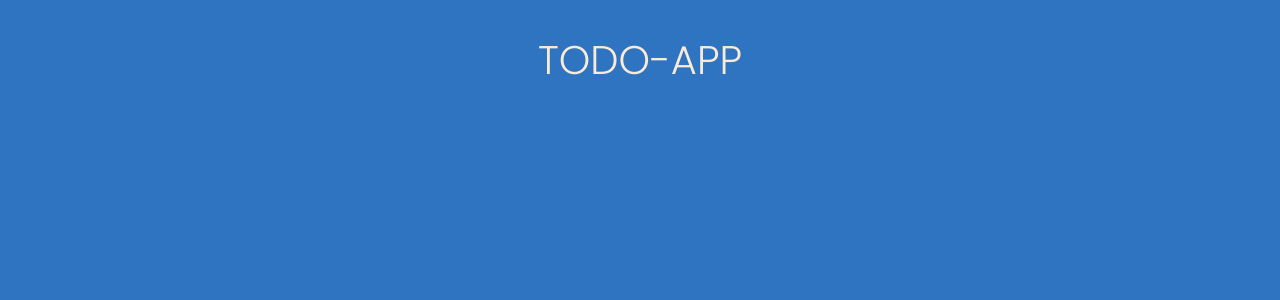
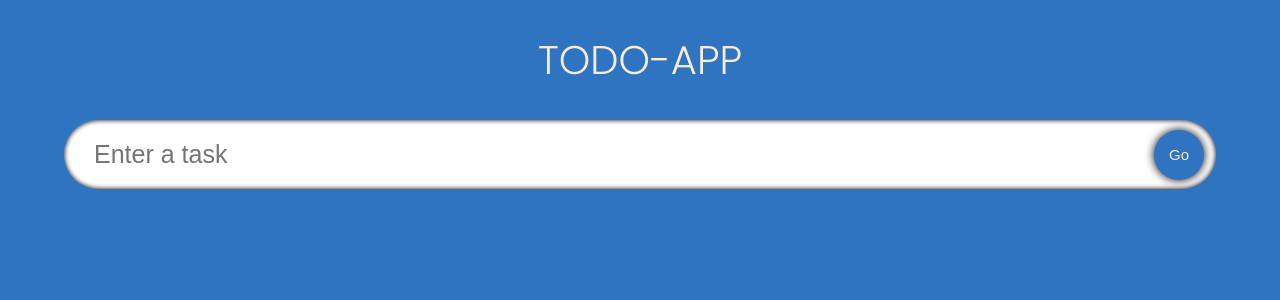
Before and after one commit to SreeparnaPaul/TypeScript, a React (Create React App) app in the folder todo_app/: page / in a window 1280 px wide. Shown: the top 300 px of the page. Built offline with nearby package versions, Linux system fonts and the light colour scheme.

Commit message:
inputField created

```diff
--- a/todo_app/src/App.tsx
+++ b/todo_app/src/App.tsx
@@ -1,12 +1,15 @@
-import React from 'react';
-import './App.css';
+import React, { useState } from "react";
+import "./App.css";
+import InputField from "./components/InputField";
 
-const App:React.FC=()=> {
+const App: React.FC = () => {
+  const [todo, setTodo] = useState<string>("");
   return (
     <div className="App">
-    <span className="heading">TODO-APP</span>
+      <span className="heading">TODO-APP</span>
+      <InputField todo={todo} setTodo={setTodo} />
     </div>
   );
-}
+};
 
 export default App;
--- /dev/null
+++ b/todo_app/src/components/InputField.tsx
@@ -0,0 +1,25 @@
+import React from "react";
+import "./styles.css";
+
+interface Props {
+  todo: string;
+  setTodo: React.Dispatch<React.SetStateAction<string>>;
+}
+const InputField: React.FC<Props> = ({ todo, setTodo }: Props) => {
+  return (
+    <form className="input">
+      <input
+        type="input"
+        value={todo}
+        onChange={(e) => setTodo(e.target.value)}
+        placeholder="Enter a task"
+        className="input_box"
+      />
+      <button className="input_submit" type="submit">
+        Go
+      </button>
+    </form>
+  );
+};
+
+export default InputField;
--- /dev/null
+++ b/todo_app/src/components/styles.css
@@ -0,0 +1,41 @@
+.input {
+  display: flex;
+  width: 90%;
+  position: relative;
+  align-items: center;
+}
+
+.input_box {
+  width: 100%;
+  border-radius: 50px;
+  padding: 20px 30px;
+  font-size: 25px;
+  border: none;
+  transition: 0.2s;
+  box-shadow: inset 0 0 5px black;
+}
+.input_box:focus {
+  box-shadow: 0 0 10px 1000px rgba(0, 0, 0, 0);
+  outline: none;
+}
+.input_submit {
+  position: absolute;
+  width: 50px;
+  height: 50px;
+  margin: 12px;
+  border-radius: 50px;
+  right: 0px;
+  border: none;
+  font-size: 15px;
+  background-color: #2f74c0;
+  color: antiquewhite;
+  transition: 0.2s all;
+  box-shadow: 0 0 10px black;
+}
+.input_submit:hover {
+  background-color: #388ae2;
+}
+.input_submit:active {
+  transform: scale(0.8);
+  box-shadow: 0 0 5px black;
+}
```
Also changed, not shown: 1 other file (tests, documents, lock files or other folders).
